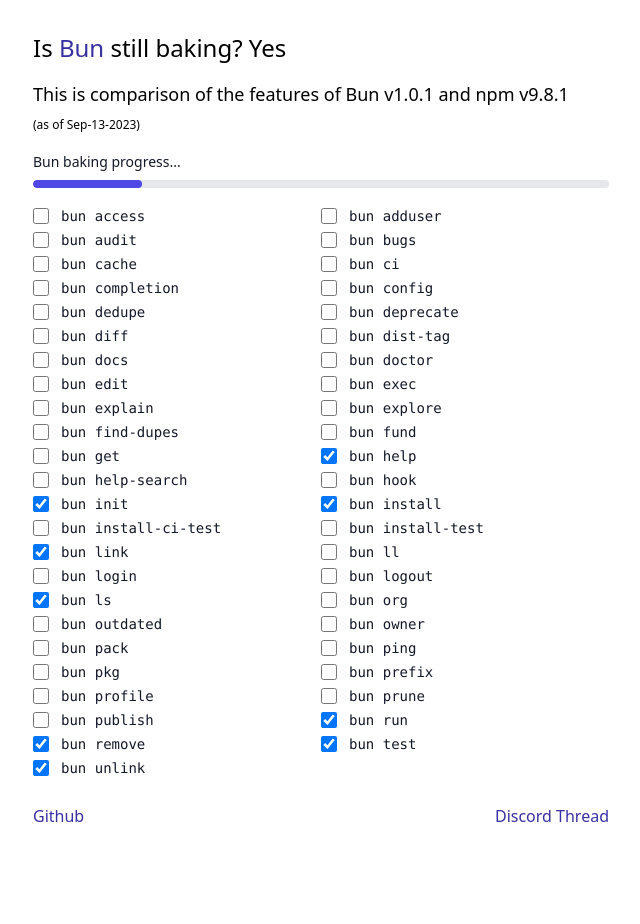
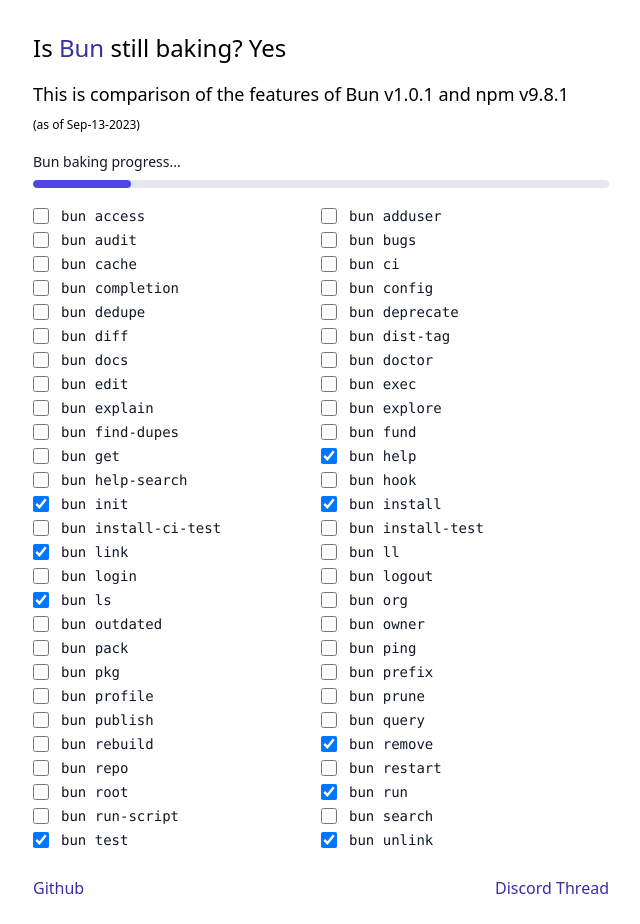
Before and after one commit to abhishandilya/is-bun-still-baking, a React (Vite) app: page / in a window 1280 px wide. Shown: the whole page, without its empty margins (319-959 px from the left). Before the commit the page ends 852 px from the top, so only its background shows below. Built offline with nearby package versions, Linux system fonts and the light colour scheme.

Commit message:
more npm commands

```diff
--- a/features.ts
+++ b/features.ts
@@ -172,12 +172,40 @@
     done: false,
   },
   {
+    name: "bun query",
+    done: false,
+  },
+  {
+    name: "bun rebuild",
+    done: false,
+  },
+  {
+    name: "bun remove",
+    done: true,
+  },
+  {
+    name: "bun repo",
+    done: false,
+  },
+  {
+    name: "bun restart",
+    done: false,
+  },
+  {
+    name: "bun root",
+    done: false,
+  },
+  {
     name: "bun run",
     done: true,
   },
   {
-    name: "bun remove",
-    done: true,
+    name: "bun run-script",
+    done: false,
+  },
+  {
+    name: "bun search",
+    done: false,
   },
   {
     name: "bun test",
```
